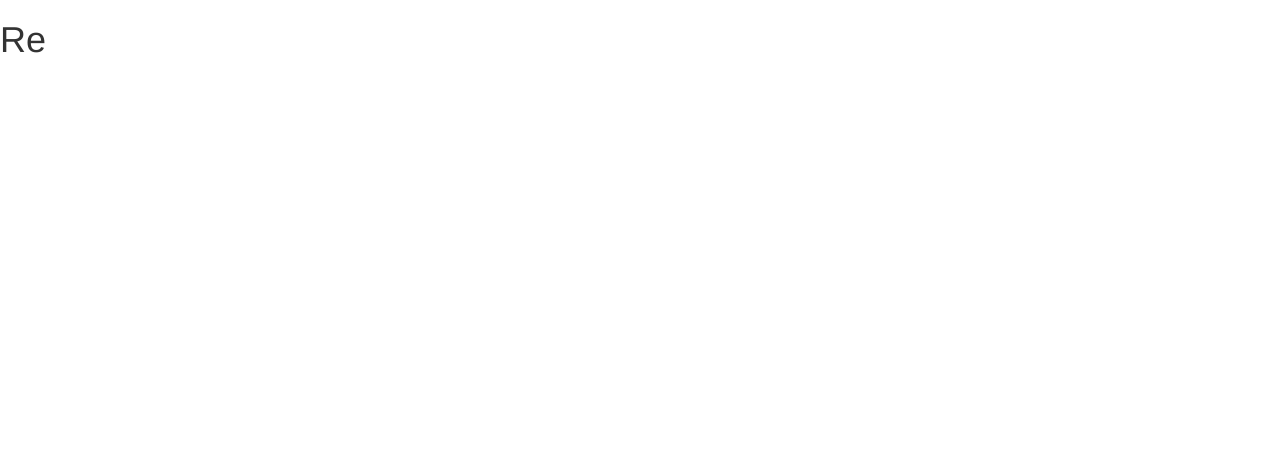
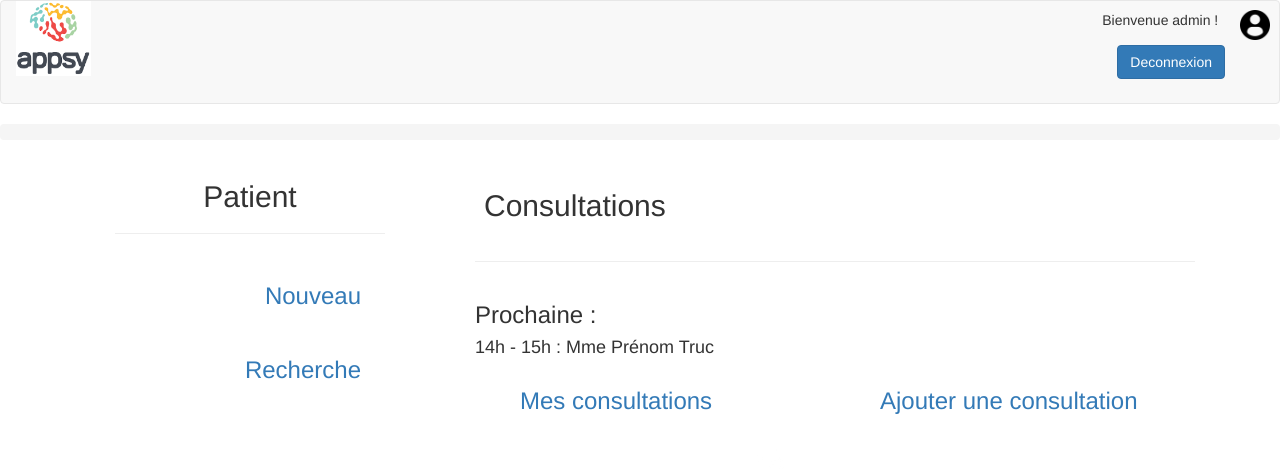
Before and after one commit to Pierre-Lemaigre/FlaskNation, a Flask app: page /Accueil in a window 1280 px wide. Before the commit the part shown is almost empty. Shown: the top 474 px of the page. Run offline with Flask 2, Linux system fonts and the light colour scheme; a user stored in the database is signed in; some libraries are stand-ins or nearby versions.

Commit message:
Psy : Home

```diff
--- a/Appsy/static/css/app.css
+++ b/Appsy/static/css/app.css
@@ -76,6 +76,10 @@ a:hover {
     text-decoration: none;
 }
 
+a h3 {
+    color: white;
+}
+
 /*Past appointments patient*/
 
 .desc {
@@ -90,7 +94,7 @@ a:hover {
 
 .content {
     height: 100%;
-    padding: 20px 20px 10px;
+    padding: 20px 20px 10px 20px;
     color: #fff;
 }
 
--- a/Appsy/templates/layouts/shared/_nav.html
+++ b/Appsy/templates/layouts/shared/_nav.html
@@ -10,7 +10,7 @@
 
                 <li>Bienvenue {{ current_user.username }} !
                     <a href="{{ url_for('logout') }}">
-                        <button ype="button" class="btn btn-primary">Deconnexion</button>
+                        <button type="button" class="btn btn-primary">Deconnexion</button>
                     </a>
                 </li>
                 <li>
--- a/Appsy/templates/pages/home_patient.html
+++ b/Appsy/templates/pages/home_patient.html
@@ -30,6 +30,7 @@
                             reprehenderit in voluptate velit esse cillum dolore eu fugiat nulla pariatur.</p>
                     </div>
                 </div>
+
                 <div class="col-md-4 col-sm-6 col-xs-12">
                     <a href="{{ url_for('go_to_past_appointments') }}">
                         <div class="content colour-2 roundedborder p-xl">
@@ -56,7 +57,6 @@
                         </div>
                     </a>
                 </div>
-
 
                 <div class="col-md-4 col-sm-6 col-xs-12">
                     <a href="{{ url_for('go_to_upcoming_appointments') }}">
--- a/Appsy/templates/pages/home_psy.html
+++ b/Appsy/templates/pages/home_psy.html
@@ -1,9 +1,126 @@
 {% extends "bootstrap/base.html" %}
 
 {% block title %}
-Appsy - Acceuil
+    Appsy - Acceuil
 {% endblock title %}
 
 {% block body %}
-    <h1>Re </h1>
+    {% block navbar %}
+        {% include "layouts/shared/_nav.html" %}
+    {% endblock navbar %}
+
+    {% block content %}
+
+        <div class="container m-t-xl">
+
+            <div class="row row-flex">
+                <div class="col-md-4 col-sm-6 col-xs-12">
+                    <div class="content colour-1 roundedborder text-center">
+                        <div class="col-md-10 col-md-offset-1">
+                            <h2>Patient</h2>
+                            <hr>
+                        </div>
+
+                        <div class="col-md-10 col-md-offset-1 p-n">
+
+                            <a href="{{ url_for('go_to_past_appointments') }}">
+                                <div class="col-md-12 well-sm">
+                                    <img class="col-md-4" src="{{ url_for('static', filename='img/add_user.png') }}"
+                                         height="50" width="50">
+                                    <h3 class="col-md-8 text-right">Nouveau</h3>
+                                </div>
+                            </a>
+
+                            <a href="{{ url_for('go_to_past_appointments') }}">
+                                <div class="col-md-12 well-sm">
+                                    <img class="col-md-4"
+                                         src="{{ url_for('static', filename='img/magnifying_glass.png') }}"
+                                         height="50" width="50">
+                                    <h3 class="col-md-8 text-right">Recherche</h3>
+                                </div>
+                            </a>
+                        </div>
+                    </div>
+                </div>
+
+                <div class="col-md-8 col-sm-6 col-xs-12">
+                    <div class="content colour-2 roundedborder text-center">
+
+                        <div class="col-md-12 well-sm">
+
+                            <div class=" col-md-10 text-left">
+                                <h2 class="m-t-sm">Consultations</h2>
+                            </div>
+
+                            <div class="col-md-2">
+                                <a href="{{ url_for('go_to_past_appointments') }}">
+                                    <img src="{{ url_for('static', filename='img/download.png') }}"
+                                         height="25" width="25">
+                                </a>
+                            </div>
+
+                        </div>
+
+                        <div class="col-md-12 m-n">
+                            <hr class="m-n">
+                        </div>
+
+
+                        <div class="col-md-12 text-left">
+                            <h3>Prochaine :</h3>
+                            <div class="roundedborder">
+                                <h4 class="m-l">14h - 15h : Mme Prénom Truc</h4>
+                            </div>
+                        </div>
+
+                        <div class="col-md-12 row-flex p-n m-t-md m-b-md">
+
+                            <div class="col-md-6 col-sm-12 col-xs-12">
+                                <a href="{{ url_for('go_to_past_appointments') }}">
+                                    <div class="content col-md-12 roundedborder">
+
+                                        <div class="col-md-12 text-left">
+                                            <h3 class="m-n">Mes consultations</h3>
+                                        </div>
+
+                                        <div class="col-md-3 col-md-offset-9 m-t-md">
+                                            <img class="m-n"
+                                                 src="{{ url_for('static', filename='img/psy.png') }}"
+                                                 height="50" width="40">
+                                        </div>
+
+                                    </div>
+                                </a>
+                            </div>
+
+                            <div class="col-md-6 col-sm-12 col-xs-12">
+                                <a href="{{ url_for('go_to_past_appointments') }}">
+                                    <div class="content col-md-12 roundedborder">
+
+                                        <div class="col-md-12 text-left">
+                                            <h3 class="m-n">Ajouter une consultation</h3>
+                                        </div>
+
+                                        <div class="col-md-3 col-md-offset-9">
+                                            <img class="m-n"
+                                                 src="{{ url_for('static', filename='img/add.png') }}"
+                                                 height="50" width="50">
+                                        </div>
+
+                                    </div>
+                                </a>
+                            </div>
+
+                        </div>
+
+                    </div>
+                </div>
+            </div>
+
+        </div>
+
+
+
+    {% endblock content %}
+
 {% endblock body %}
```
Also changed, not shown: Appsy/static/img/add.png (added), Appsy/static/img/add_user.png (added), Appsy/static/img/download.png (added), Appsy/static/img/magnifying_glass.png (added), Appsy/static/img/psy.png (added).
